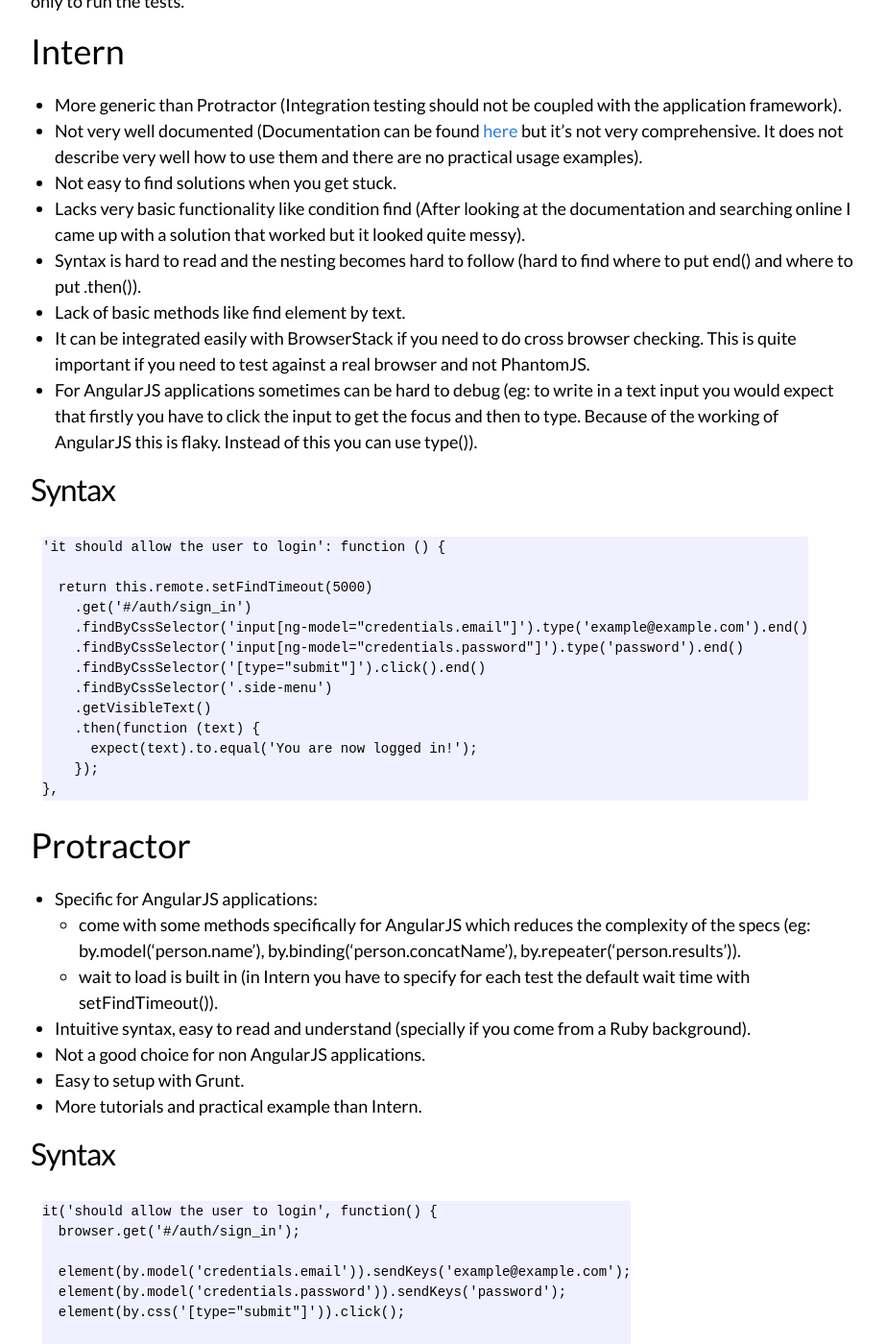
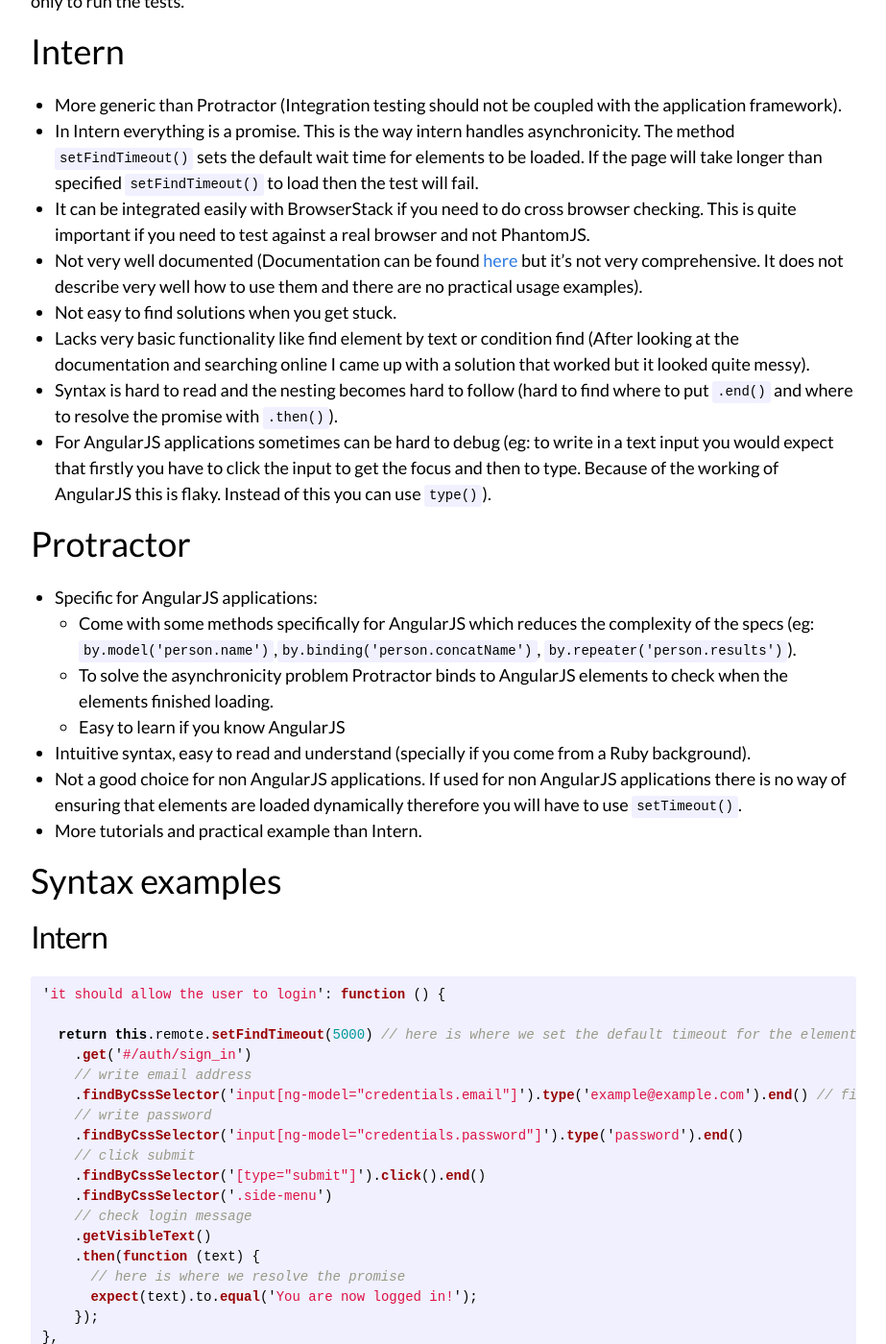
Before and after one commit to reevoo/reevoo.github.io, a Jekyll site: the page built from _posts/2016-06-08-protractor-vs-intern-js.md, in a window 1280 px wide and 1400 px high, scrolled down 551 px. Shown: the whole window at 96% size, without its empty margins (178-1101 px from the left). Built offline with Jekyll 4.4.1, drawn with Linux system fonts in a browser that asks for light colours; some of the changed text lies outside the part shown.

Commit message:
[+VV] add more points and rewrite conclusion

```diff
--- a/_posts/2016-06-08-protractor-vs-intern-js.md
+++ b/_posts/2016-06-08-protractor-vs-intern-js.md
@@ -17,58 +17,75 @@
 
 # Intern
   - More generic than Protractor (Integration testing should not be coupled with the application framework).
+  - In Intern everything is a promise. This is the way intern handles asynchronicity. The method `setFindTimeout()` sets the default wait time for elements to be loaded. If the page will take longer than specified `setFindTimeout()` to load then the test will fail.
+  - It can be integrated easily with BrowserStack if you need to do cross browser checking. This is quite important if you need to test against a real browser and not PhantomJS.
   - Not very well documented (Documentation can be found [here](https://theintern.github.io/leadfoot/) but it's not very comprehensive. It does not describe very well how to use them and there are no practical usage examples).
   - Not easy to find solutions when you get stuck.
-  - Lacks very basic functionality like condition find (After looking at the documentation and searching online I came up with a solution that worked but it looked quite messy).
-  - Syntax is hard to read and the nesting becomes hard to follow (hard to find where to put end() and where to put .then()).
-  - Lack of basic methods like find element by text.
-  - It can be integrated easily with BrowserStack if you need to do cross browser checking. This is quite important if you need to test against a real browser and not PhantomJS.
-  - For AngularJS applications sometimes can be hard to debug (eg: to write in a text input you would expect that firstly you have to click the input to get the focus and then to type. Because of the working of AngularJS this is flaky. Instead of this you can use type()).
-
-## Syntax
-
-    'it should allow the user to login': function () {
-
-      return this.remote.setFindTimeout(5000)
-        .get('#/auth/sign_in')
-        .findByCssSelector('input[ng-model="credentials.email"]').type('example@example.com').end()
-        .findByCssSelector('input[ng-model="credentials.password"]').type('password').end()
-        .findByCssSelector('[type="submit"]').click().end()
-        .findByCssSelector('.side-menu')
-        .getVisibleText()
-        .then(function (text) {
-          expect(text).to.equal('You are now logged in!');
-        });
-    },
+  - Lacks very basic functionality like find element by text or condition find (After looking at the documentation and searching online I came up with a solution that worked but it looked quite messy).
+  - Syntax is hard to read and the nesting becomes hard to follow (hard to find where to put `.end()` and where to resolve the promise with `.then()`).
+  - For AngularJS applications sometimes can be hard to debug (eg: to write in a text input you would expect that firstly you have to click the input to get the focus and then to type. Because of the working of AngularJS this is flaky. Instead of this you can use `type()`).
 
 # Protractor
   - Specific for AngularJS applications:
-    - come with some methods specifically for AngularJS which reduces the complexity of the specs (eg: by.model('person.name'), by.binding('person.concatName'), by.repeater('person.results')).
-    - wait to load is built in (in Intern you have to specify for each test the default wait time with setFindTimeout()).
+    - Come with some methods specifically for AngularJS which reduces the complexity of the specs (eg: `by.model('person.name')`,` by.binding('person.concatName')`, `by.repeater('person.results')`).
+    - To solve the asynchronicity problem Protractor binds to AngularJS elements to check when the elements finished loading.
+    - Easy to learn if you know AngularJS
   - Intuitive syntax, easy to read and understand (specially if you come from a Ruby background).
-  - Not a good choice for non AngularJS applications.
-  - Easy to setup with Grunt.
+  - Not a good choice for non AngularJS applications. If used for non AngularJS applications there is no way of ensuring that elements are loaded dynamically therefore you will have to use `setTimeout()`.
   - More tutorials and practical example than Intern.
 
-## Syntax
+# Syntax examples
 
-    it('should allow the user to login', function() {
-      browser.get('#/auth/sign_in');
+## Intern
+{% highlight js %}
+'it should allow the user to login': function () {
 
-      element(by.model('credentials.email')).sendKeys('example@example.com');
-      element(by.model('credentials.password')).sendKeys('password');
-      element(by.css('[type="submit"]')).click();
+  return this.remote.setFindTimeout(5000) // here is where we set the default timeout for the elements to be loaded
+    .get('#/auth/sign_in')
+    // write email address
+    .findByCssSelector('input[ng-model="credentials.email"]').type('example@example.com').end() // firstly we find the element, then the scope changes so every other find will look inside that element. By adding end() we change the scope to the previous found element.
+    // write password
+    .findByCssSelector('input[ng-model="credentials.password"]').type('password').end()
+    // click submit
+    .findByCssSelector('[type="submit"]').click().end()
+    .findByCssSelector('.side-menu')
+    // check login message
+    .getVisibleText()
+    .then(function (text) {
+      // here is where we resolve the promise
+      expect(text).to.equal('You are now logged in!');
+    });
+},
+{% endhighlight %}
 
-      var title = element(by.css('.side-menu'));
-      expect(title.getText()).toEqual('You are now logged in!');
-    });
+## Protractor
+{% highlight js %}
+it('should allow the user to login', function() {
+
+  browser.get('#/auth/sign_in');
+  // write email address
+  element(by.model('credentials.email')).sendKeys('example@example.com');
+  // write password
+  element(by.model('credentials.password')).sendKeys('password');
+  // click submit
+  element(by.css('[type="submit"]')).click();
+  // check login message
+  var title = element(by.css('.side-menu'));
+  expect(title.getText()).toEqual('You are now logged in!');
+});
+{% endhighlight %}
 
 # Chosen Framework
 
-  Even if syntax is harder and not intuitive enough we went for Intern as it would be easier to have the same framework to test all our applications.
-  While you can use Intern to do that it's not that easy to use Protractor to test a react application for example. The specific methods for Protractor provides for AngularJS applications are not a reason big enough to chose it over a more generic and better supported tool.
+By looking at the pros and cons of both frameworks we can see more pros for Protractor therefore seem like the right choice to make. That is only true for AngularJS applications. If you have to test a non AngularJS application worth protractor you will need a way to deal with the asynchronicity and you can end up with some flaky tests.
+On the other hand Intern solves the asynchronicity problem by using promises and you can also use it to test an AngularJS application even if is not as good as Protractor in this particular case.
+
+Our conclusion is that if you are testing an AngularJS application then you should use Protractor but if you can only choose one testing framework and you have also non AngularJS applications to test then you should use Intern.
 
 # Resources
   - [Intern](https://theintern.github.io/)
+  - [Intern API documentation](https://theintern.github.io/leadfoot/)
+  - [Simplifying Intern tests](https://www.sitepen.com/blog/2016/04/19/command-helpers/)
   - [Protractor](http://www.protractortest.org/#/)
+  - [An Overview Of Protractor](http://engineering.wingify.com/posts/angularapp-e2e-testing-with-protractor/)
   - [Protractor tutorial](http://www.protractortest.org/#/toc)
```
